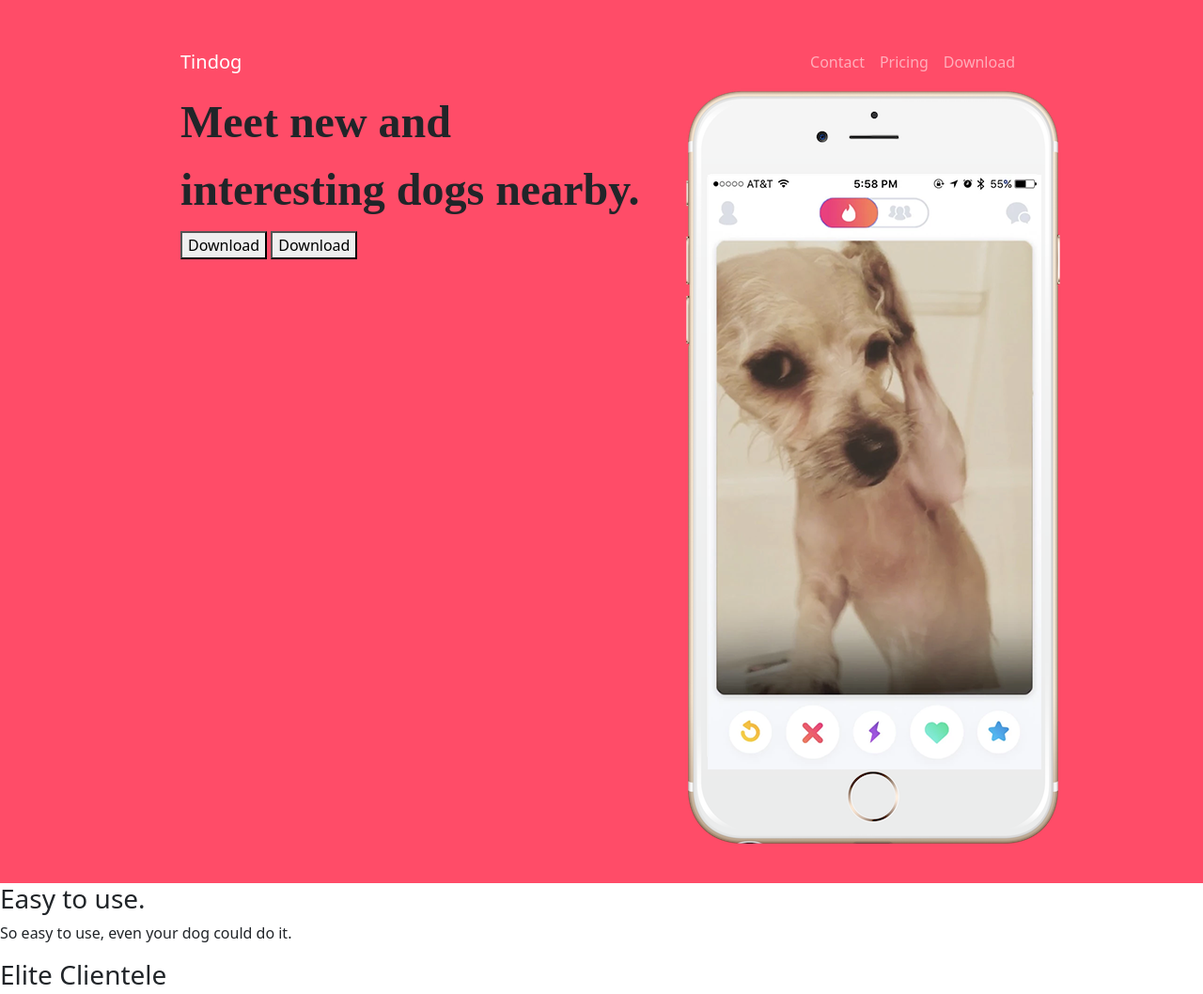
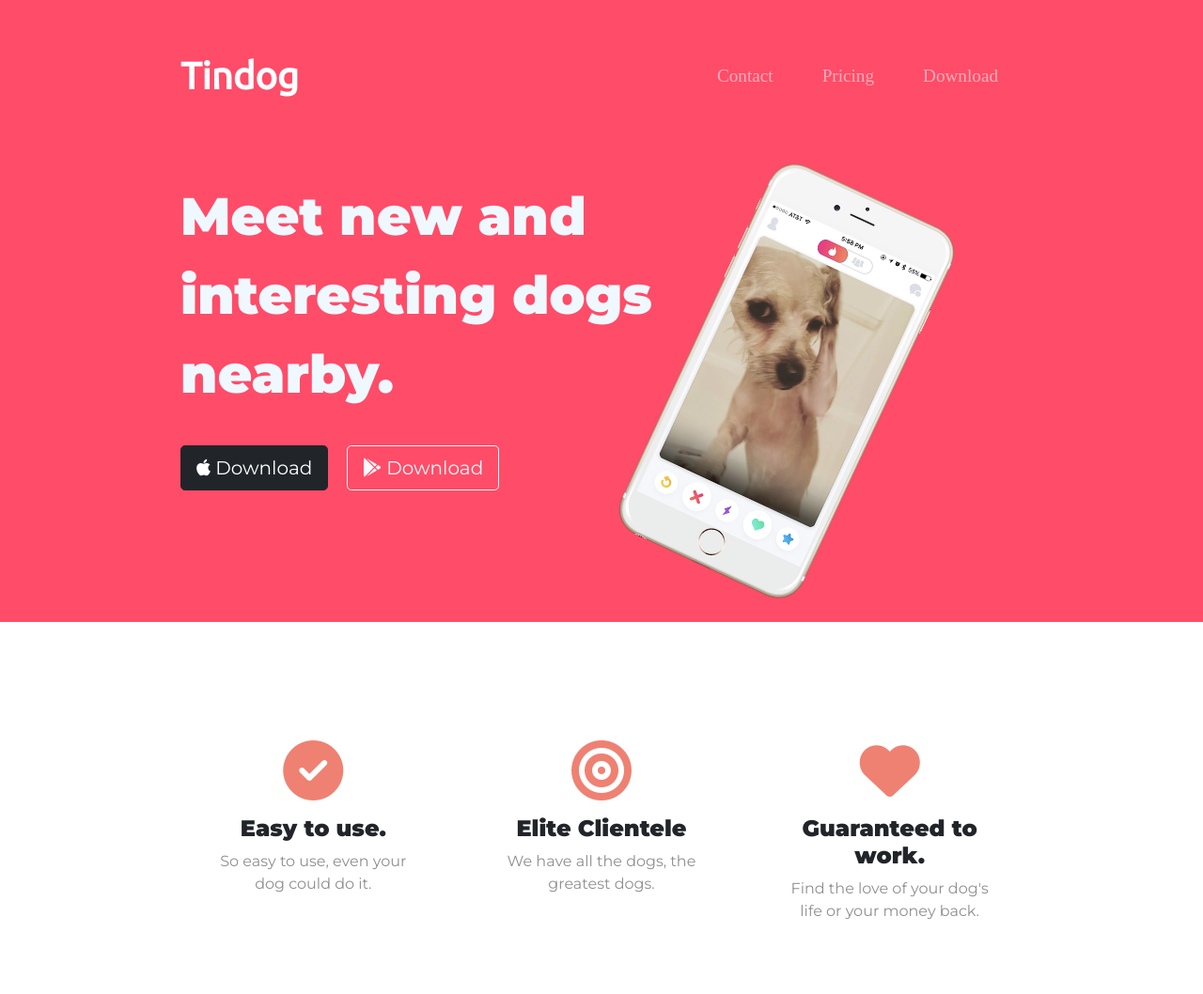
Before and after one commit to Saswat7101/Web-Dev, a plain HTML site: page TinDog/index.html in a window 1280 px wide. Shown: the top 1058 px of the page at 94% size. Drawn offline with nearby package versions, Linux system fonts and the light colour scheme.

Commit message:
styled the second portion of the site

```diff
--- a/TinDog/css/styles.css
+++ b/TinDog/css/styles.css
@@ -1,3 +1,7 @@
+body{
+    font-family: "Montserrat";
+}
+
 #title {
     background-color: #ff4c68;
 }
@@ -6,9 +10,78 @@
     padding: 3% 15%;
 }
 
-h1 {
-    font-family: 'Montserrat, sans serif';
-    font-size: 3rem;
+h1{
+    font-family: "Montserrat";
+    font-size: 3.5rem;
     line-height: 1.5;
     font-weight: 900;
+    color: #fff;
 }
+
+h3{
+    font-family: "Montserrat";
+    font-weight: bold;
+    font-size: 1.5rem;
+}
+
+p{
+    color: #8f8f8f;
+}
+
+/* Navigation Bar */
+
+.navbar{
+    padding-bottom: 4.5rem;
+}
+
+.nav-item{
+    padding: 0 18px;
+}
+
+.nav-link{
+    font-size: 1.2rem;
+    font-family: 'Montserrat-Light';
+}
+
+.nav-link:hover{
+    font-weight: bold;
+}
+
+.navbar-brand{
+    font-family: "Ubuntu";
+    font-size: 2.5rem;
+    font-weight: bold;
+}
+
+/* Download Buttons */
+
+.download-button{
+    margin: 5% 3% 5% 0;
+}
+
+/* Title image */
+
+.title-image{
+    width: 60%;
+    transform: rotate(25deg);
+}
+
+/* Features section */
+
+#features{
+    padding: 7% 15%;
+}
+
+.feature-box{
+    text-align: center;
+    padding: 4%;
+}
+
+.icon{
+    color: #ef8172;
+    margin-bottom: 1rem;
+}
+
+.icon:hover{
+    color: #ff4c68;
+}
--- a/TinDog/index.html
+++ b/TinDog/index.html
@@ -4,11 +4,19 @@
 <head>
   <meta charset="utf-8">
   <title>TinDog</title>
+
+  <!-- Google fonts -->
   <link rel="preconnect" href="https://fonts.googleapis.com">
   <link rel="preconnect" href="https://fonts.gstatic.com" crossorigin>
   <link href="https://fonts.googleapis.com/css2?family=Montserrat:wght@100;400;900&family=Ubuntu&display=swap" rel="stylesheet">
+  <link href="https://fonts.googleapis.com/css2?family=Montserrat:wght@900&display=swap" rel="stylesheet">
+
+  <!-- CSS Stylesheets -->
   <link href="https://cdn.jsdelivr.net/npm/bootstrap@5.0.2/dist/css/bootstrap.min.css" rel="stylesheet" integrity="sha384-EVSTQN3/azprG1Anm3QDgpJLIm9Nao0Yz1ztcQTwFspd3yD65VohhpuuCOmLASjC" crossorigin="anonymous">
   <link rel="stylesheet" href="css/styles.css">
+
+  <!-- Font Awesome -->
+  <script src="https://kit.fontawesome.com/86bc65202b.js" crossorigin="anonymous"></script>
 </head>
 
 <body>
@@ -43,12 +51,12 @@
 
     <div class="row">
       <div class="col-lg-7">
-        <h1>Meet new and interesting dogs nearby.</h1>
-        <button type="button">Download</button>
-        <button type="button">Download</button>
+        <h1 style="color: aliceblue;">Meet new and interesting dogs nearby.</h1>
+        <button type="button" class="btn btn-dark btn-lg download-button"> <span class="fab fa-apple"></span> Download</button>
+        <button type="button" class="btn btn-outline-light btn-lg download-button"> <span class="fab fa-google-play"></span> Download</button>
       </div>
       <div class="col-lg-5">
-        <img src="images/iphone6.png" alt="iphone-mockup">
+        <img class="title-image" src="images/iphone6.png" alt="iphone-mockup">
       </div>
     </div>
   </div>
@@ -59,14 +67,25 @@
 
   <section id="features">
 
+    <div class="row">
+      <div class="feature-box col-lg-4">
+        <i class="fas fa-check-circle fa-4x icon"></i>
         <h3>Easy to use.</h3>
         <p>So easy to use, even your dog could do it.</p>
+      </div>
 
+      <div class="feature-box col-lg-4">
+        <i class="fas fa-bullseye fa-4x icon"></i>
         <h3>Elite Clientele</h3>
         <p>We have all the dogs, the greatest dogs.</p>
+      </div>
 
+      <div class="feature-box col-lg-4">
+        <i class="fas fa-heart fa-4x icon"></i>
         <h3>Guaranteed to work.</h3>
         <p>Find the love of your dog's life or your money back.</p>
+      </div>
+    </div>
 
   </section>
 
@@ -151,6 +170,7 @@
 
   </footer>
 
+  <!-- Bootstrap scripts -->
   <script src="https://code.jquery.com/jquery-3.2.1.slim.min.js" integrity="sha384-KJ3o2DKtIkvYIK3UENzmM7KCkRr/rE9/Qpg6aAZGJwFDMVNA/GpGFF93hXpG5KkN" crossorigin="anonymous"></script>
   <script src="https://cdnjs.cloudflare.com/ajax/libs/popper.js/1.11.0/umd/popper.min.js" integrity="sha384-b/U6ypiBEHpOf/4+1nzFpr53nxSS+GLCkfwBdFNTxtclqqenISfwAzpKaMNFNmj4" crossorigin="anonymous"></script>
   <script src="https://maxcdn.bootstrapcdn.com/bootstrap/4.0.0-beta/js/bootstrap.min.js" integrity="sha384-h0AbiXch4ZDo7tp9hKZ4TsHbi047NrKGLO3SEJAg45jXxnGIfYzk4Si90RDIqNm1" crossorigin="anonymous"></script>
```
Lines whose indentation alone changed are shown as unchanged.
